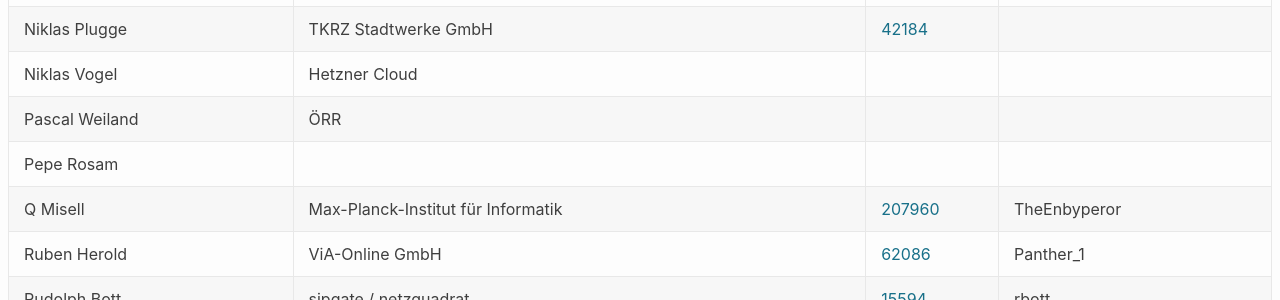
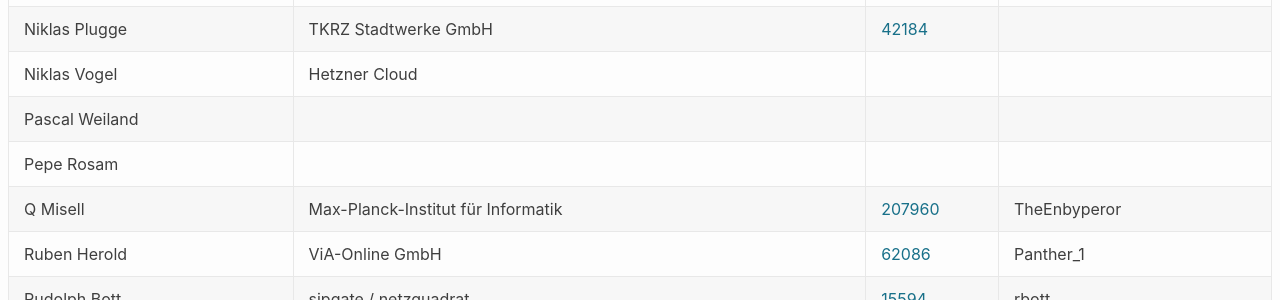
Before and after one commit to denog/pretix-attendeelist, a Jekyll site: the page built from denogmeetup25-05/index.markdown, in a window 1280 px wide and 900 px high, scrolled down 1651 px. Shown: the part 151-451 px from the top of the window. Built offline with Jekyll 4.4.1, drawn with Linux system fonts in a browser that asks for light colours.

Commit message:
Latest data: Mon Jun 16 10:50:41 UTC 2025

```diff
--- a/_data/attendees_denogmeetup25-05.json
+++ b/_data/attendees_denogmeetup25-05.json
@@ -247,7 +247,7 @@
   },
   {
     "name": "Pascal Weiland",
-    "company": "ÖRR",
+    "company": null,
     "irc": null,
     "asn": null
   },
```
